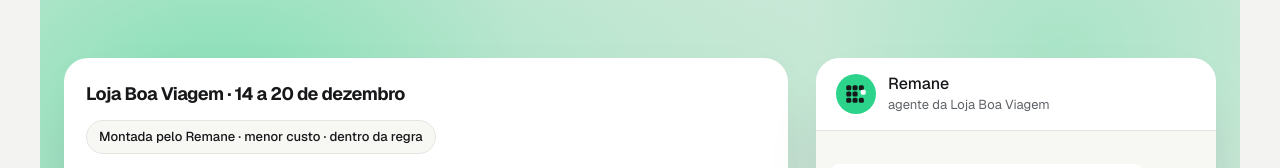
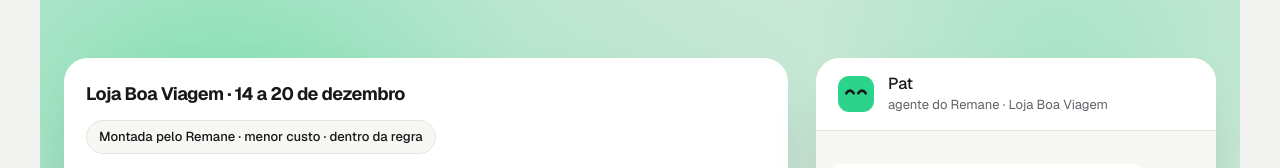
Before and after one commit to pedroafmelo/remane, a Next.js app in the folder web/: page / in a window 1280 px wide. Shown: the part 619-787 px from the top of the page. Built offline with nearby package versions, Linux system fonts and the light colour scheme.

Commit message:
feat(web): add Pat mascot with five states and use it on the landing
Mascot is the logo block with two eyes (DEC-043); the hero chat avatar changes
state with each story step and the how-it-works visuals carry Pat.

Co-Authored-By: Claude Sonnet 5.5 <noreply@anthropic.com>

```diff
--- a/web/app/globals.css
+++ b/web/app/globals.css
@@ -57,3 +57,12 @@ section[id] { scroll-margin-top: 80px; }
 .reveal.in { opacity: 1; transform: none; transition: opacity 600ms ease-out, transform 600ms ease-out; }
 /* foco programático das âncoras (AnchorGlide) não precisa de contorno */
 [tabindex="-1"]:focus { outline: none; }
+
+/* Pat (agente): pisca parado e pontinhos de "digitando". Reduced motion já zera tudo acima. */
+@keyframes pat-blink { 0%, 92%, 100% { transform: scaleY(1); } 96% { transform: scaleY(0.1); } }
+@keyframes pat-dot { 0%, 60%, 100% { opacity: 0.25; } 30% { opacity: 1; } }
+.pat-blink { animation: pat-blink 5s ease-in-out infinite; }
+.pat-dot { animation: pat-dot 1s ease-in-out infinite; }
+/* Pat concentrado: o olhar varre da esquerda para a direita, como quem lê. */
+@keyframes pat-scan { 0%, 100% { transform: translateX(-4px); } 50% { transform: translateX(0); } }
+.pat-scan { animation: pat-scan 2.4s ease-in-out infinite; }
--- /dev/null
+++ b/web/components/Pat.tsx
@@ -0,0 +1,76 @@
+import { patLabel, patPose, type PatEstado } from "@/lib/pat";
+
+const INK = "#17181a";
+const ACCENT = "#2bd48a";
+const WARNING = "#e8890c";
+
+type PatProps = { estado?: PatEstado; size?: number; label?: string; decorativo?: boolean };
+
+/**
+ * Pat, o agente do Remane: o bloco remanejado do logo (quadrado accent, rx na proporção do símbolo) com dois olhos.
+ * Accent marca o que o agente fez; warning só aparece quando precisa de uma pessoa. Sem movimento com reduced-motion.
+ */
+export function Pat({ estado = "parado", size = 64, label, decorativo = false }: PatProps) {
+  const pose = patPose(estado);
+  const eyeY = pose.eyes === "baixo" ? 33 : pose.eyes === "cima" ? 25 : pose.eyes === "concentrado" ? 28 : 29;
+  const pupilDx = pose.eyes === "cima" ? 1.5 : pose.eyes === "concentrado" ? 3 : 0;
+  const boxStyle = { transformBox: "fill-box", transformOrigin: "center" } as const;
+  const motionClass = pose.motion === "slide" ? "animate-slide" : pose.motion === "pop" ? "animate-pop" : undefined;
+
+  return (
+    <svg
+      width={size}
+      height={size}
+      viewBox="0 0 64 64"
+      role={decorativo ? undefined : "img"}
+      aria-label={decorativo ? undefined : (label ?? patLabel(estado))}
+      aria-hidden={decorativo ? true : undefined}
+      className="shrink-0"
+    >
+      {pose.ghost && (
+        <rect x="8.75" y="8.75" width="46.5" height="46.5" rx="14.5" fill="none" stroke="#d5d7d1" strokeWidth="1.5" strokeDasharray="4 3" />
+      )}
+      <g className={motionClass} style={boxStyle}>
+        <rect
+          x="8"
+          y="8"
+          width="48"
+          height="48"
+          rx="15"
+          fill={ACCENT}
+          stroke={pose.ring ? WARNING : "none"}
+          strokeWidth={pose.ring ? 3 : 0}
+        />
+        {pose.eyes === "feliz" ? (
+          <g fill="none" stroke={INK} strokeWidth="3.5" strokeLinecap="round">
+            <path d="M19 31 Q24 24 29 31" />
+            <path d="M35 31 Q40 24 45 31" />
+          </g>
+        ) : pose.eyes === "concentrado" ? (
+          <g>
+            <g className="pat-scan" style={boxStyle}>
+              <ellipse cx={24 + pupilDx} cy={eyeY} rx="3.7" ry="2.4" fill={INK} />
+              <ellipse cx={40 + pupilDx} cy={eyeY} rx="3.7" ry="2.4" fill={INK} />
+            </g>
+            <g fill="none" stroke={INK} strokeWidth="2.2" strokeLinecap="round">
+              <path d="M20 23 L29 24" />
+              <path d="M35 24 L44 23" />
+            </g>
+          </g>
+        ) : (
+          <g fill={INK} className={pose.motion === "blink" ? "pat-blink" : undefined} style={boxStyle}>
+            <circle cx={24 + pupilDx} cy={eyeY} r="3.6" />
+            <circle cx={40 + pupilDx} cy={eyeY} r="3.6" />
+          </g>
+        )}
+        {pose.dots && (
+          <g fill={INK}>
+            {[25, 32, 39].map((cx, i) => (
+              <circle key={cx} cx={cx} cy="44" r="2.2" className="pat-dot" style={{ animationDelay: `${i * 160}ms` }} />
+            ))}
+          </g>
+        )}
+      </g>
+    </svg>
+  );
+}
--- a/web/components/landing/HeroStory.tsx
+++ b/web/components/landing/HeroStory.tsx
@@ -3,7 +3,8 @@ import { useEffect, useRef, useState } from "react";
 import { ScheduleGrid } from "../ScheduleGrid";
 import { StatusChip } from "../StatusChip";
 import { ChatBubble } from "../ChatBubble";
-import { LogoMark } from "../Logo";
+import { Pat } from "../Pat";
+import { patDoPasso, patLabel } from "@/lib/pat";
 import { DAYS, STORY_CAPTIONS, STORY_LAST_STEP, stepFromProgress, storyRows } from "@/lib/story";
 import { useReducedMotion } from "./useReducedMotion";
 
@@ -31,6 +32,7 @@ export function HeroStory() {
     };
   }, [reduced]);
 
+  const estadoPat = patDoPasso(step);
   const warn = step >= 2 && step < 4;
 
   return (
@@ -56,15 +58,16 @@ export function HeroStory() {
 
           <div className="overflow-hidden rounded-card bg-surface-chat shadow-float lg:w-[400px] lg:flex-none">
             <div className="flex items-center gap-3 border-b border-line bg-surface px-4 py-3 sm:px-5 sm:py-4">
-              <span className="grid size-10 place-items-center rounded-full bg-accent">
-                <LogoMark size={22} block="#ffffff" />
+              <span className="-m-1 grid size-12 flex-none place-items-center">
+                <Pat key={estadoPat} estado={estadoPat} size={48} />
               </span>
               <div className="leading-tight">
-                <b className="block font-medium">Remane</b>
-                <span className="text-[13px] text-ink-muted">agente da Loja Boa Viagem</span>
+                <b className="block font-medium">Pat</b>
+                <span className="text-[13px] text-ink-muted">agente do Remane · Loja Boa Viagem</span>
               </div>
             </div>
             <div className="flex h-[172px] flex-col justify-end gap-2.5 overflow-hidden px-4 py-3 sm:h-[330px] sm:py-4.5" aria-live="polite">
+              <span className="sr-only">{patLabel(estadoPat)}</span>
               {step >= 1 && (
                 <ChatBubble from="person" attachment="atestado.jpg · 1 dia">
                   Bom dia, não vou conseguir ir hoje. Mandei o atestado.
--- a/web/components/landing/HowItWorks.tsx
+++ b/web/components/landing/HowItWorks.tsx
@@ -3,7 +3,13 @@ import { useEffect, useRef, useState, type ReactNode } from "react";
 import { ScheduleGrid } from "../ScheduleGrid";
 import { StatusChip } from "../StatusChip";
 import { ChatBubble } from "../ChatBubble";
+import { Pat } from "../Pat";
+import type { PatEstado } from "@/lib/pat";
 import { DAYS, storyRows } from "@/lib/story";
+
+// Pat em cada passo: lê as regras, espera a aprovação, conversa e chama uma pessoa.
+const PAT_NO_PASSO: PatEstado[] = ["trabalhando", "parado", "resolveu", "excecao"];
+const PatTag = ({ i }: { i: number }) => <Pat key={PAT_NO_PASSO[i]} estado={PAT_NO_PASSO[i]} size={40} />;
 
 const RULES = [
   ["Máximo de 42h por semana", "EC 141"],
@@ -14,7 +20,10 @@ const RULES = [
 
 const visuals: ReactNode[] = [
   <div key="regras" className="rounded-card bg-surface p-5 shadow-float">
-    <p className="mb-3 text-[13px] font-medium text-ink-subtle">Regras da Loja Boa Viagem</p>
+    <div className="mb-3 flex items-center gap-2.5">
+      <PatTag i={0} />
+      <p className="text-[13px] font-medium text-ink-subtle">Pat lendo as regras da Loja Boa Viagem</p>
+    </div>
     <ul className="divide-y divide-line">
       {RULES.map(([rule, source]) => (
         <li key={rule} className="flex items-center justify-between gap-4 py-3 text-[15px]">
@@ -28,17 +37,21 @@ const visuals: ReactNode[] = [
   <ScheduleGrid
     key="grade"
     title="Semana de 14 a 20 de dezembro"
-    chip={<StatusChip>Aguardando aprovação da gestora</StatusChip>}
+    chip={<span className="inline-flex items-center gap-2"><PatTag i={1} /><StatusChip>Aguardando aprovação da gestora</StatusChip></span>}
     days={DAYS}
     rows={storyRows(0).slice(0, 4)}
   />,
   <div key="chat" className="flex flex-col gap-2.5 rounded-card bg-surface-chat p-5 shadow-float">
+    <div className="mb-1 flex items-center gap-2.5 text-[13px] font-medium text-ink-subtle"><PatTag i={2} /> Pat resolveu o atraso</div>
     <ChatBubble from="person">Vou atrasar uns 30 min, o ônibus quebrou.</ChatBubble>
     <ChatBubble from="agent">Tranquilo, Diego. Já avisei a loja e a Ana segura o caixa até você chegar.</ChatBubble>
     <ChatBubble from="event">Ana confirmou · atraso registrado</ChatBubble>
   </div>,
   <div key="excecao" className="rounded-card bg-surface p-5 shadow-float">
-    <StatusChip tone="warning">Precisa de você</StatusChip>
+    <div className="flex items-center gap-2.5">
+      <PatTag i={3} />
+      <StatusChip tone="warning">Precisa de você</StatusChip>
+    </div>
     <p className="mt-4 text-[17px] font-medium leading-snug">Sábado, 14h: ninguém disponível sem hora extra.</p>
     <ul className="mt-4 flex flex-col gap-2 text-[15px]">
       <li className="tabular flex justify-between gap-4 rounded-cell bg-surface-chat px-3.5 py-3"><span>Bruno faz 2h extras</span><span className="text-ink-muted">R$ 58</span></li>
--- /dev/null
+++ b/web/lib/pat.ts
@@ -0,0 +1,39 @@
+/** Estados do Pat, o agente do Remane. O mascote é o bloco remanejado do logo, com olhos. */
+export const PAT_ESTADOS = ["parado", "trabalhando", "digitando", "resolveu", "excecao"] as const;
+export type PatEstado = (typeof PAT_ESTADOS)[number];
+
+export type PatPose = {
+  /** olhos: abertos olhando em frente, concentrado (olhos estreitos, sobrancelhas franzidas, olhando para o lado do movimento), para baixo, para cima, ou fechados em arco (feliz) */
+  eyes: "frente" | "concentrado" | "baixo" | "cima" | "feliz";
+  /** contorno tracejado no lugar de onde o bloco saiu (como no logo animado) */
+  ghost: boolean;
+  /** três pontinhos de "digitando" */
+  dots: boolean;
+  /** contorno warning: precisa de uma pessoa */
+  ring: boolean;
+  /** movimento: slide (logo animado), pop (turno remanejado), blink (pisca parado) */
+  motion: "blink" | "slide" | "pop" | "none";
+};
+
+const POSES: Record<PatEstado, PatPose> = {
+  parado: { eyes: "frente", dots: false, ring: false, ghost: false, motion: "blink" },
+  trabalhando: { eyes: "concentrado", dots: false, ring: false, ghost: true, motion: "slide" },
+  digitando: { eyes: "baixo", dots: true, ring: false, ghost: false, motion: "none" },
+  resolveu: { eyes: "feliz", dots: false, ring: false, ghost: false, motion: "pop" },
+  excecao: { eyes: "cima", dots: false, ring: true, ghost: false, motion: "none" },
+};
+
+const LABELS: Record<PatEstado, string> = {
+  parado: "Pat, o agente do Remane",
+  trabalhando: "Pat está trabalhando",
+  digitando: "Pat está digitando",
+  resolveu: "Pat resolveu",
+  excecao: "Pat precisa de uma pessoa",
+};
+
+export const patPose = (e: PatEstado): PatPose => POSES[e];
+export const patLabel = (e: PatEstado): string => LABELS[e];
+
+/** Estado do Pat em cada passo (0 a 5) da história do hero: o caso do Pedro. */
+const POR_PASSO: PatEstado[] = ["parado", "trabalhando", "digitando", "trabalhando", "resolveu", "resolveu"];
+export const patDoPasso = (passo: number): PatEstado => POR_PASSO[Math.min(Math.max(passo, 0), POR_PASSO.length - 1)];
```
Also changed, not shown: 5 other files (tests, documents, lock files or other folders).
